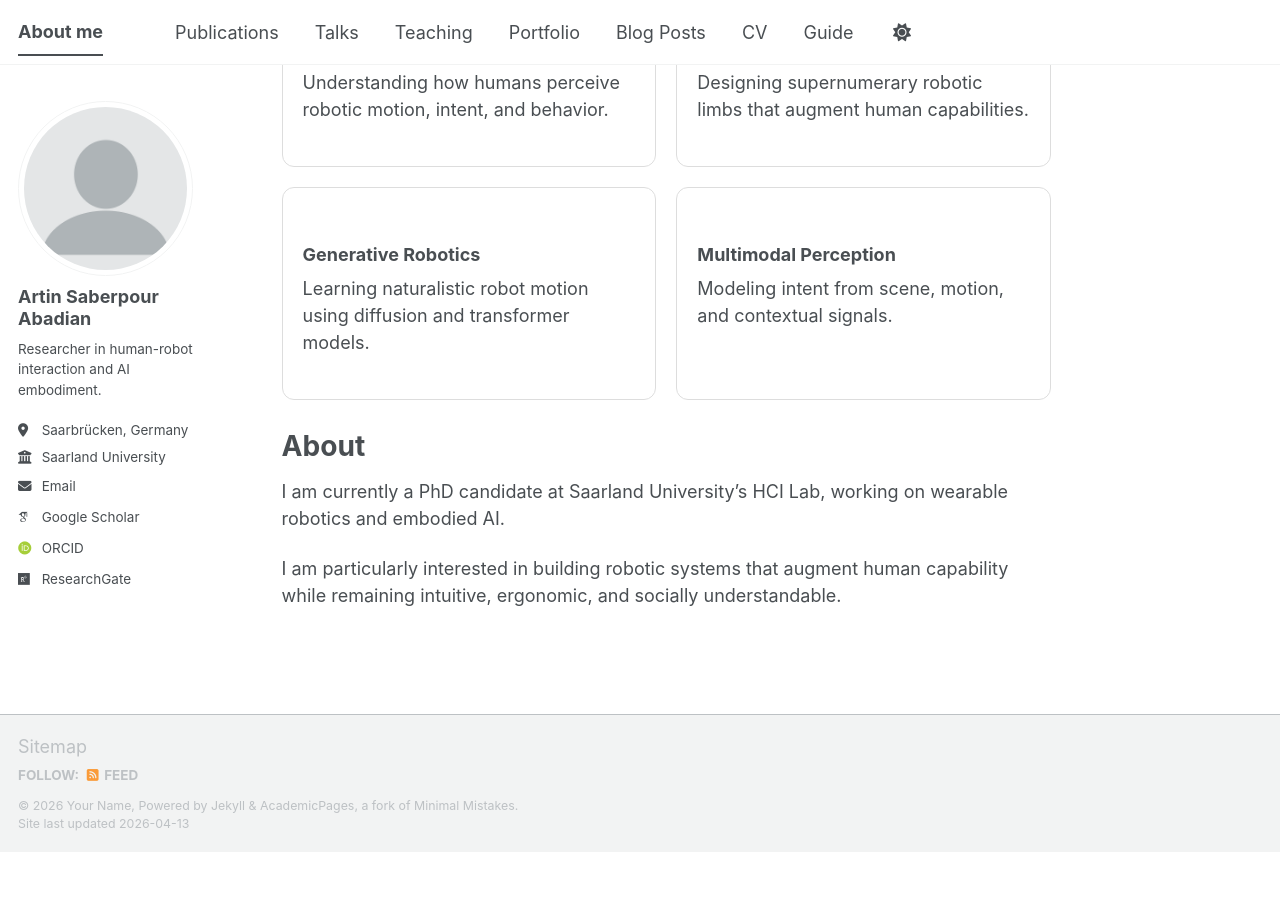
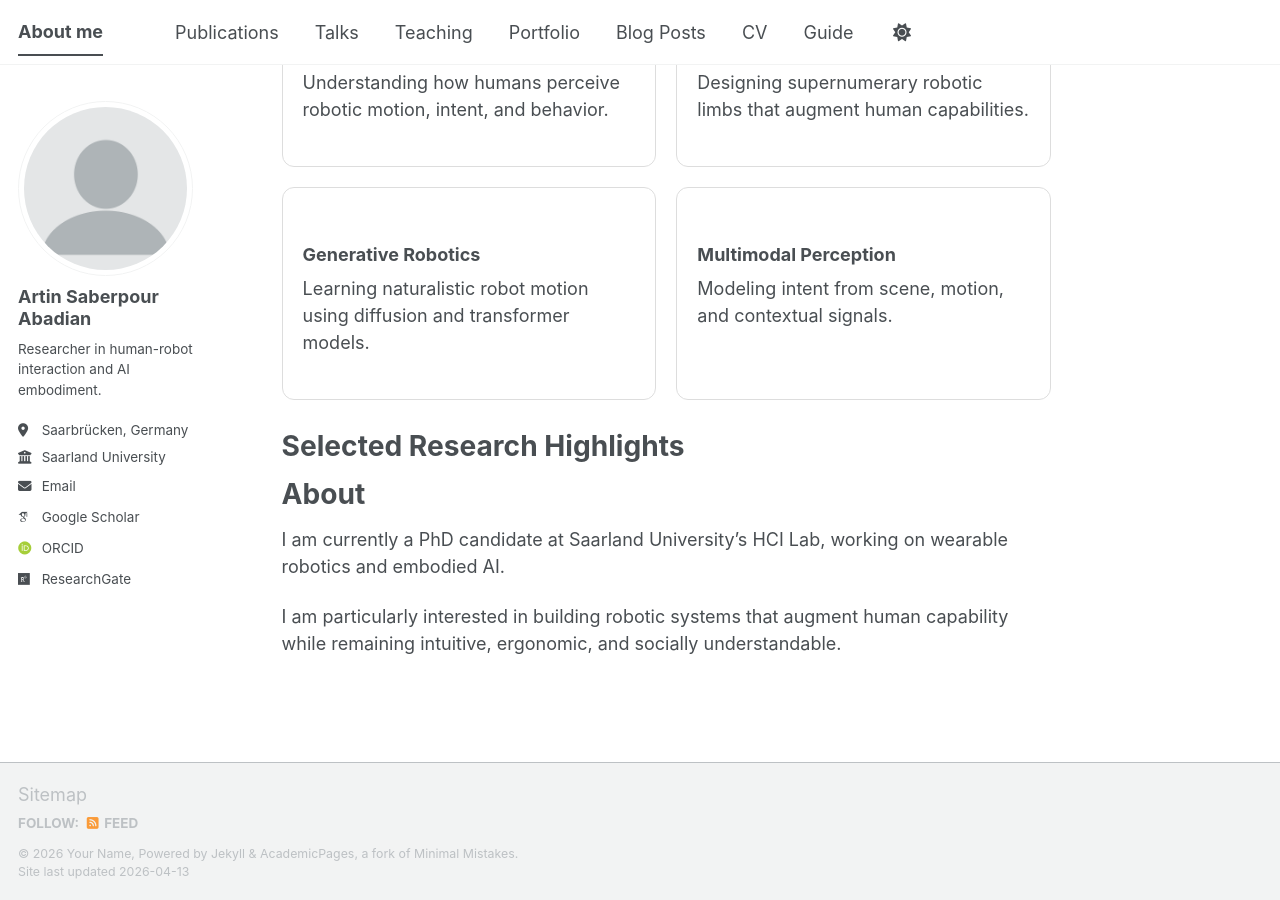
Before and after one commit to artin-saberpour/artin-saberpour.github.io, a Jekyll site: the page built from _pages/about.md, in a window 1280 px wide and 900 px high, scrolled down 765 px. Built offline with Jekyll 4.4.1, drawn with Linux system fonts in a browser that asks for light colours; some web fonts are replaced; a script bundle is joined from its source files by our own code; library files that are not in the unit come from our copies; before the commit the page ends 1617 px from its top, so only the background shows below that.

Commit message:
Add section for Selected Research Highlights

```diff
--- a/_pages/about.md
+++ b/_pages/about.md
@@ -53,7 +53,8 @@
 
 
 
-
+Selected Research Highlights
+======
 
 
 
```
